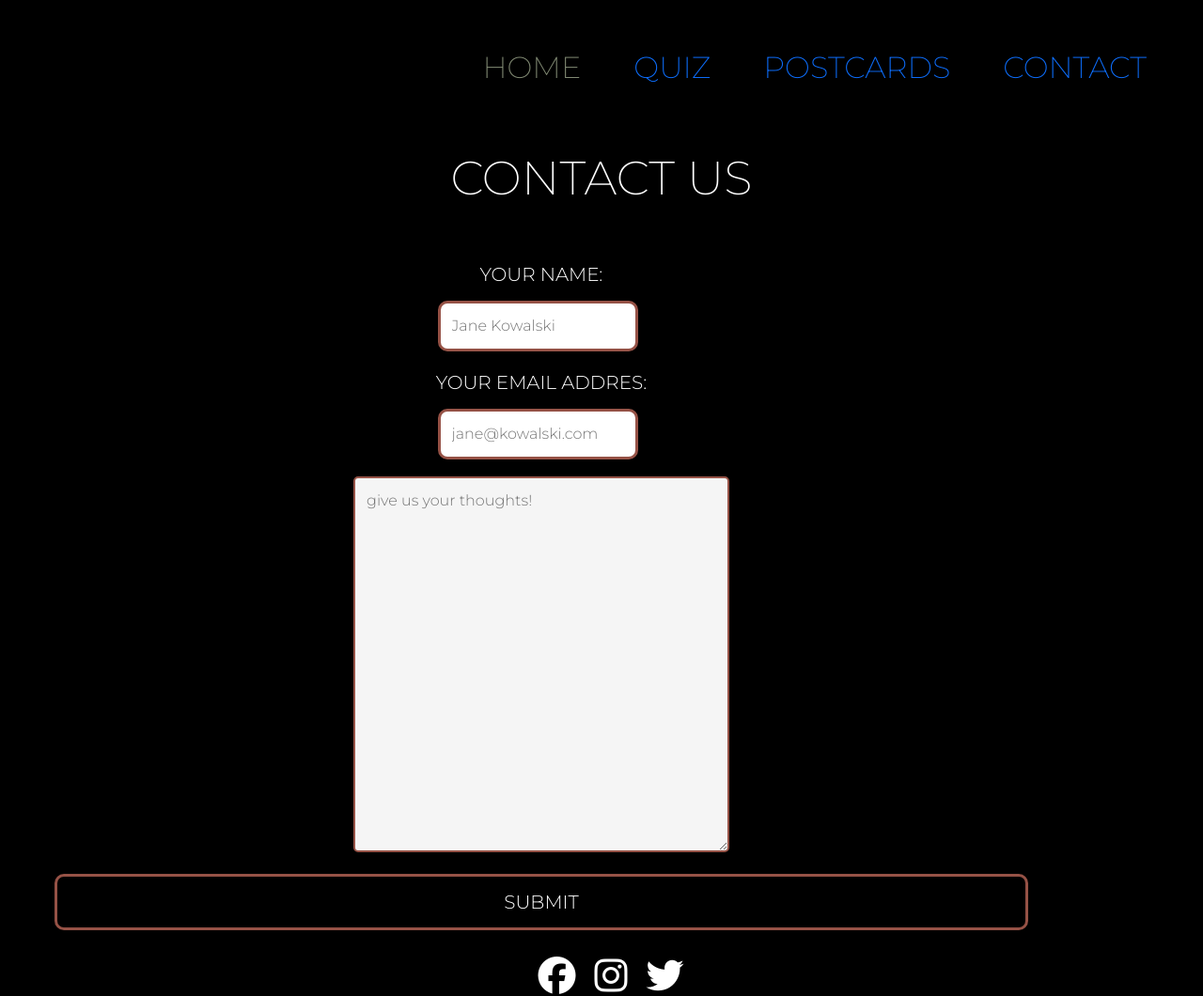
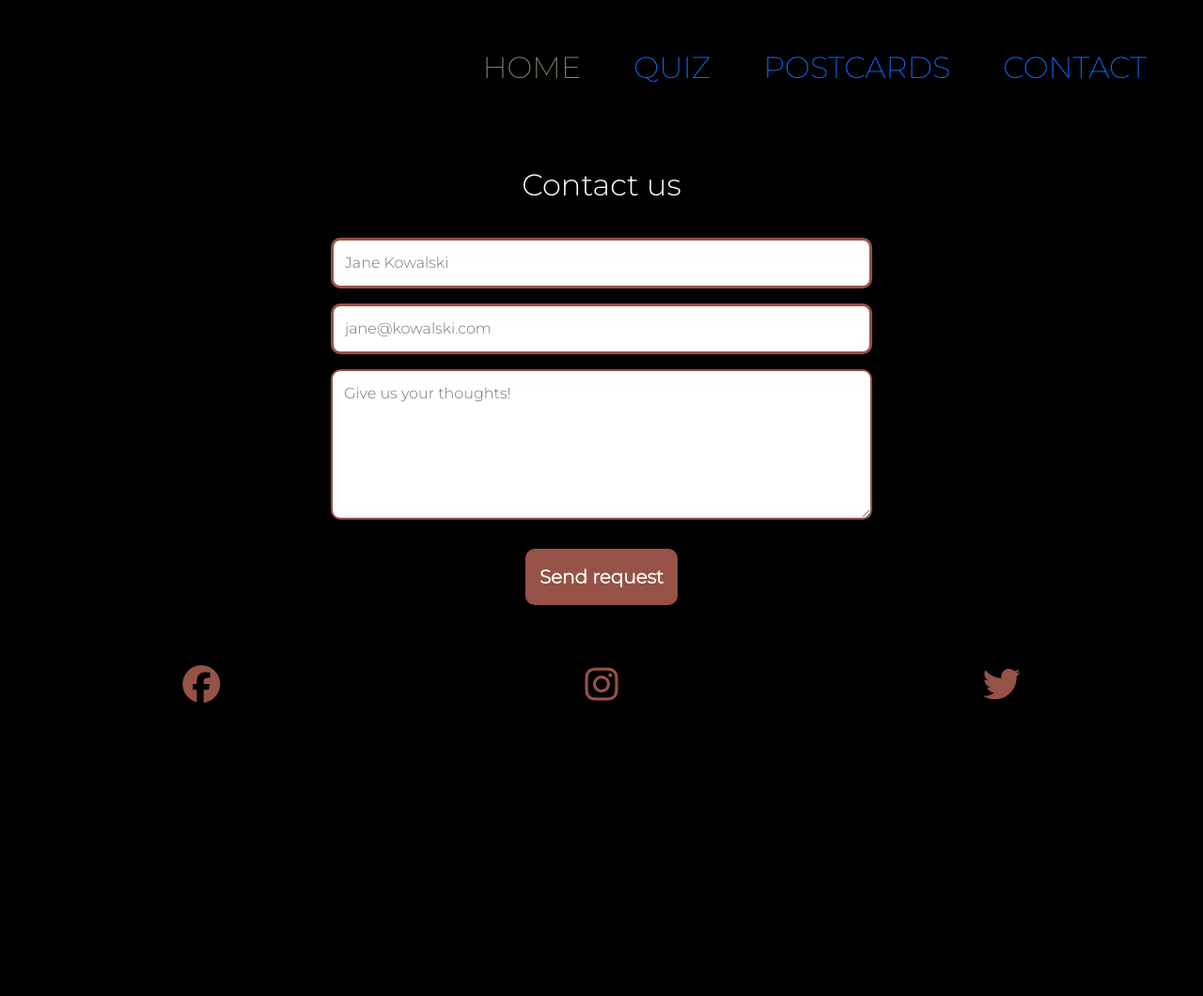
Before and after one commit to n1ght0wl/cfg-web-dev, a plain HTML site: page contact.html in a window 1280 px wide. Shown: the whole page at 94% size. After the commit the page ends 832 px from the top, so only its background shows below. Drawn offline with nearby package versions, Linux system fonts and the light colour scheme.

Commit message:
Edit contact form

```diff
--- a/contact.html
+++ b/contact.html
@@ -6,21 +6,19 @@
 	<meta charset="UTF-8">
 	<meta http-equiv="X-UA-Compatible" content="IE=edge">
 	<meta name="viewport" content="width=device-width, initial-scale=1.0">
-	<title>contact form</title>
+	<title>Contact</title>
 	<link href="https://cdn.jsdelivr.net/npm/bootstrap@5.0.0-beta2/dist/css/bootstrap.min.css"
 			rel="stylesheet"
 			integrity="sha384-BmbxuPwQa2lc/FVzBcNJ7UAyJxM6wuqIj61tLrc4wSX0szH/Ev+nYRRuWlolflfl"
 			crossorigin="anonymous">
-
 	<link rel="preconnect" href="https://fonts.googleapis.com">
 	<link rel="preconnect" href="https://fonts.gstatic.com" crossorigin>
 	<link href="https://fonts.googleapis.com/css2?family=Montserrat:ital,wght@0,200;0,300;1,400&family=Open+Sans:wght@400;700&family=Raleway:ital,wght@0,100;1,100&display=swap"
 			rel="stylesheet">
-	<link rel="stylesheet" href="css/contact.css">
 	<link rel="stylesheet" href="css/main.css">
 	<script src="https://kit.fontawesome.com/bd53074625.js" crossorigin="anonymous"></script>
+	<script src="js/contact.js"></script>
 </head>
-
 <body>
 	<nav id="navbar" class="navbar navbar-expand-lg position-sticky top-0">
 		<div class="container-fluid">
@@ -38,44 +36,24 @@
 			</div>
 		</div>
 	</nav>
-	<header>Contact us</header>
-	<form>
-		<div class="container">
+	<div class="contact-main">
+		<h2 class="header-contact">Contact us</h2>
+		<div id="send_form_status"></div>
+			<form id="contact_form">
+				<div><input type="text" name="name" id="name" class="formField" placeholder="Jane Kowalski" required/></div>
+				<div><input type="email" name="email" id="email" class="formField" placeholder="jane@kowalski.com" required/></div>
+				<div><textarea name="message" id="message" class="formField" placeholder="Give us your thoughts!" required></textarea></div>
+				<div><button class="sendBtn">Send request</button></div>
+			</form>
+	    <div class="socials">
+			<a target="_blank" href="https://www.facebook.com/lonelyplanet/?locale=en_GB" aria-hidden="true"> <i
+				class="fa-brands fa-facebook"></i></a>
 
-			<div class="yourname">
-				<label for="yourname-label" class="yourname-label"> Your name: </label>
-			</div>
+			<a target="_blank" href="https://www.instagram.com/lonelyplanet/" aria-hidden="true"> <i
+				class="fa-brands fa-instagram"></i></a>
 
-			<div class="yourname-text">
-				<input type="text" id="yourname-label" name="yourname-text" required placeholder="Jane Kowalski">
-			</div>
-
-			<div class="youremail">
-				<label for="youremail" class="youremail-label" id="email">Your email addres: </label>
-			</div>
-			<div class="email">
-				<input type="email" id="youremail" name="email-text" required placeholder="jane@kowalski.com">
-			</div>
-			<div class="your-comment">
-				<textarea class="comment" name="comment" id="comment" placeholder="give us your thoughts!"
-					required></textarea>
-			</div>
+			<a target="_blank" href="https://www.lonelyplanet.com/" aria-hidden="true"> <i class="fa-brands fa-twitter"></i></a>
 		</div>
-		<div class="btn-holder">
-
-			<input type="submit" class="submit">
-		</div>
-	</form>
-	<div class="socials">
-
-		<a target="_blank" href="https://www.facebook.com/lonelyplanet/?locale=en_GB" aria-hidden="true"> <i
-				class="fa-brands fa-facebook"></i> </a>
-
-		<a target="_blank" href="https://www.instagram.com/lonelyplanet/" aria-hidden="true"> <i
-				class="fa-brands fa-instagram"></i> </a>
-
-		<a target="_blank" href="https://www.lonelyplanet.com/" aria-hidden="true"> <i class="fa-brands fa-twitter"></i>
-		</a>
 	</div>
 	<script
 	src="https://cdn.jsdelivr.net/npm/bootstrap@5.0.0-beta2/dist/js/bootstrap.bundle.min.js"
--- a/css/main.css
+++ b/css/main.css
@@ -4,6 +4,10 @@
 	box-sizing: border-box;
 	margin: 0px;
 	padding: 0;
+}
+
+a {
+  text-decoration: none;
 }
 
 body {
@@ -50,6 +54,11 @@ header .hero-img {
 	background-size: cover;
 	background-repeat: no-repeat;
 	position: relative;
+}
+
+.header-contact {
+  color: #fff;
+  text-align: center;
 }
 
 .btn {
@@ -161,8 +170,13 @@ form {
 }
 
 form {
+  text-align: center;
+  width: 90%;
+  margin: 0 auto;
+}
+
+.form-postcards {
   margin-top: .5rem;
-  width: 90%;
 }
 
 input,
@@ -187,7 +201,7 @@ input[type="checkbox"] {
   display: none;
 }
 
-label {
+.form-postcards label {
   display: block;
   position: relative;
   cursor: pointer;
@@ -225,6 +239,7 @@ label img {
 
 
 #sendButton,
+.sendBtn,
 #button-quiz,
 .button-next,
 .restart,
@@ -250,12 +265,17 @@ label img {
   color: #3e4b34;
 }
 
+.sendBtn {
+  margin-top: 1rem;
+}
+
 #button-quiz {
   margin-top: 1rem;
 }
 
 #sendButton:hover,
-#button-quiz:hover {
+#button-quiz:hover,
+.sendBtn:hover {
   background-color: #fff;
   color: #965246;
 }
@@ -264,10 +284,36 @@ label img {
   padding: 0 10px;
   margin: 10px 0;
   color: #5a7b41;
+  text-align: center;
 }
 
 .error {
   color: #965246;
+}
+
+.contact-main {
+  display: flex;
+  flex-direction: column;
+  height: 90%;
+  justify-content: center;
+}
+
+.socials {
+  display: flex;
+  justify-content: space-around;
+  padding: 1rem 0;
+}
+
+.socials a {
+  color: #965246;
+}
+
+.socials i {
+  font-size: 1.5rem;
+}
+
+.socials i:hover {
+  color: #fff;
 }
 
 @media only screen and (min-width: 600px) and (orientation: landscape) {
@@ -284,6 +330,14 @@ label img {
   label:before {
     left: 9rem;
   }
+
+  .contact-main {
+    height: auto;
+  }
+
+  #contact_form {
+    width: 75%;
+  }
 }
 
 @media only screen and (min-width: 800px) and (orientation: landscape) {
@@ -291,6 +345,20 @@ label img {
     left: 12rem;
     top: 3rem;
     font-size: 1rem;
+  }
+}
+
+@media only screen and (min-width: 800px) {
+  #contact_form {
+    width: 75%;
+  }
+
+  .socials i {
+    font-size: 2.5rem;
+  }
+
+  .socials {
+    margin-top: 2rem;
   }
 }
 
@@ -308,6 +376,16 @@ label img {
     top: 4rem;
     font-size: 2rem;
   }
+
+  #contact_form {
+    width: 50%;
+  }
+}
+
+@media only screen and (min-width: 1024px) and (min-height: 768px) {
+  .contact-main {
+    height: 90%;
+  }
 }
 
 
--- /dev/null
+++ b/js/contact.js
@@ -0,0 +1,21 @@
+window.onload=function(){
+    /**FORM SUBMIT */
+    const form = document.querySelector('form');
+    const msg = document.getElementById('send_form_status');
+
+    form.addEventListener('submit', function(event) {
+        event.preventDefault();
+
+        const serviceID = 'default_service';
+        const templateID = 'template_aqxxjro';
+
+       emailjs.sendForm(serviceID, templateID, this)
+            .then(() => {
+                msg.innerHTML = '<p>Thank you! Your request has been sent.</p>';
+                form.reset();
+            }, (err) => {
+                msg.classList.add(".error");
+                msg.innerHTML = '<p>Something went wrong.</p>';
+            });
+        })
+    };
```
Also changed, not shown: postcards.html (+1 -1 lines).
